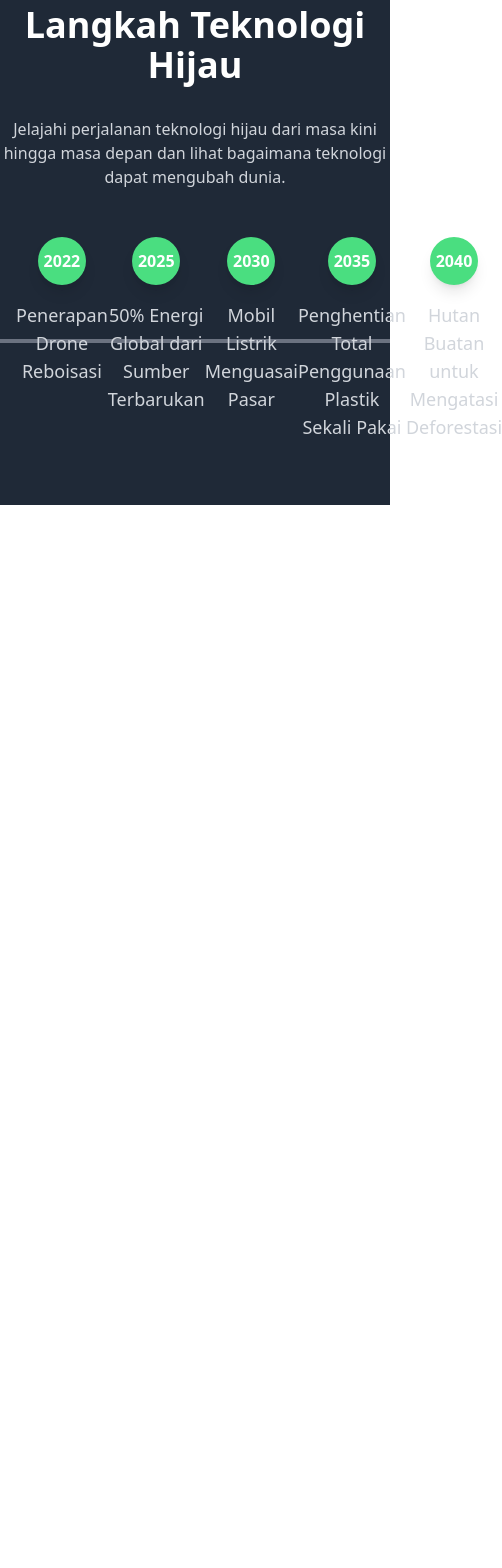
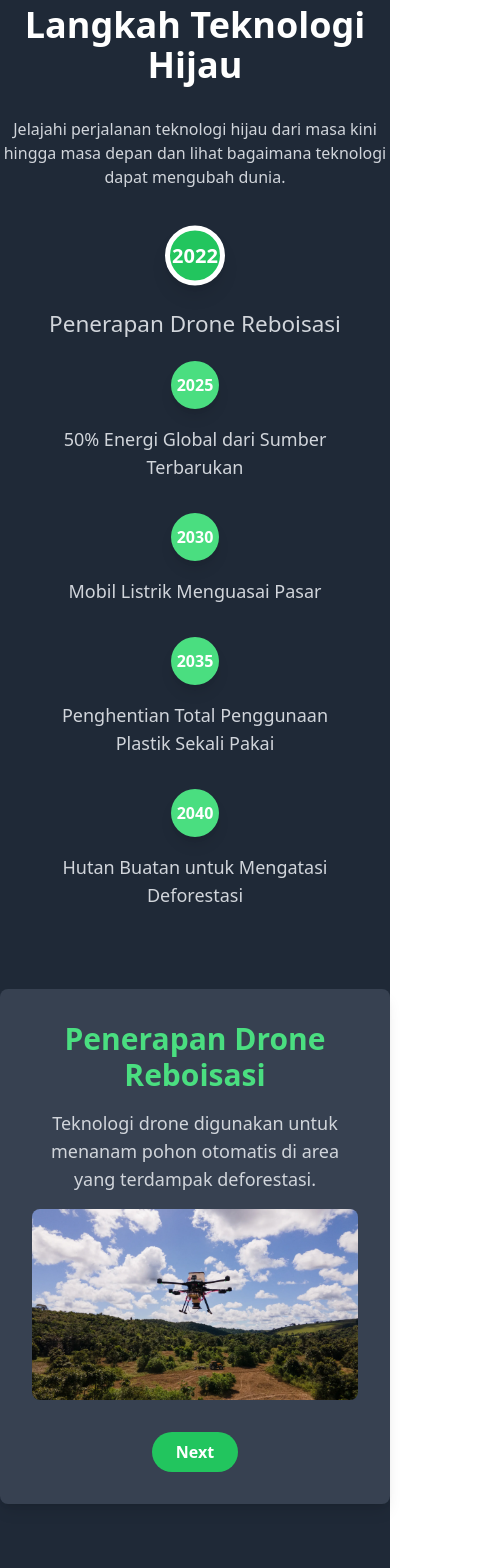
Before and after one commit to reynaldo0/Futuron, a React (Vite) app: page / in a window 390 px wide. Shown: the part 3203-4771 px from the top of the page, 502 px wide, since content can reach past the window. Before the commit the page ends 3708 px from the top, so only its background shows below. Built offline with nearby package versions, Linux system fonts and the light colour scheme.

Commit message:
fix : roadmap function

```diff
--- a/package.json
+++ b/package.json
@@ -14,7 +14,8 @@
     "react": "^18.3.1",
     "react-dom": "^18.3.1",
     "react-icons": "^5.3.0",
-    "react-router-dom": "^6.27.0"
+    "react-router-dom": "^6.27.0",
+    "swiper": "^11.1.14"
   },
   "devDependencies": {
     "@eslint/js": "^9.11.1",
--- a/src/pages/Home/RoadMap.jsx
+++ b/src/pages/Home/RoadMap.jsx
@@ -34,11 +34,21 @@ const milestones = [
 ];
 
 const Roadmap = () => {
-  const [selectedMilestone, setSelectedMilestone] = useState(null);
+  // Set default selected milestone to the first one
+  const [selectedMilestoneIndex, setSelectedMilestoneIndex] = useState(0);
 
-  const handleHover = (milestone) => {
-    setSelectedMilestone(milestone);
+  const handleHover = (index) => {
+    setSelectedMilestoneIndex(index);
   };
+
+  const handleNext = () => {
+    // Move to the next milestone
+    setSelectedMilestoneIndex((prevIndex) =>
+      prevIndex < milestones.length - 1 ? prevIndex + 1 : 0
+    );
+  };
+
+  const selectedMilestone = milestones[selectedMilestoneIndex];
 
   return (
     <section className="py-16 bg-gray-800 text-white">
@@ -51,24 +61,32 @@ const Roadmap = () => {
         {/* Roadmap */}
         <div className="relative flex items-center justify-center">
           {/* Roadmap Line */}
-          <div className="absolute w-full h-1 bg-gray-500 top-1/2"></div>
+          <div className="absolute w-full h-1 bg-gray-500 top-1/2 hidden md:block"></div>
 
           {/* Milestones */}
-          <div className="flex justify-between w-full px-4">
+          <div className="flex flex-col lg:flex-row justify-center w-full px-4">
             {milestones.map((milestone, index) => (
               <div
                 key={index}
-                className="relative flex flex-col items-center cursor-pointer group"
-                onMouseEnter={() => handleHover(milestone)}
-                onClick={() => handleHover(milestone)}
+                className={`relative flex flex-col items-center cursor-pointer group mb-8 lg:mb-0 lg:mx-4 ${
+                  index === selectedMilestoneIndex ? "scale-125" : ""
+                }`}
+                onMouseEnter={() => handleHover(index)}
+                onClick={() => handleHover(index)}
               >
                 {/* Milestone Circle */}
-                <div className="w-12 h-12 bg-green-400 rounded-full flex items-center justify-center shadow-lg transform group-hover:scale-125 transition-transform">
+                <div
+                  className={`w-12 h-12 ${
+                    index === selectedMilestoneIndex
+                      ? "bg-green-500 border-4 border-white"
+                      : "bg-green-400"
+                  } rounded-full flex items-center justify-center shadow-lg transform transition-transform`}
+                >
                   <span className="text-white font-bold">{milestone.year}</span>
                 </div>
 
                 {/* Title */}
-                <span className="text-lg mt-4 text-gray-300">{milestone.title}</span>
+                <span className="text-lg mt-4 text-gray-300 px-10 md:px-0">{milestone.title}</span>
               </div>
             ))}
           </div>
@@ -79,7 +97,19 @@ const Roadmap = () => {
           <div className="mt-12 bg-gray-700 p-8 rounded-lg shadow-lg flex flex-col items-center">
             <h3 className="text-3xl font-bold text-green-400 mb-4">{selectedMilestone.title}</h3>
             <p className="text-lg text-gray-300 mb-4">{selectedMilestone.description}</p>
-            <img src={selectedMilestone.image} alt={selectedMilestone.title} className="w-full h-full object-cover rounded-lg" />
+            <img
+              src={selectedMilestone.image}
+              alt={selectedMilestone.title}
+              className="w-full h-full object-cover rounded-lg mb-4"
+            />
+
+            {/* Next Button */}
+            <button
+              onClick={handleNext}
+              className="mt-4 bg-green-500 hover:bg-green-600 text-white font-bold py-2 px-6 rounded-full transition-all"
+            >
+              Next
+            </button>
           </div>
         )}
       </div>
```
Also changed, not shown: 1 other file (tests, documents, lock files or other folders).
